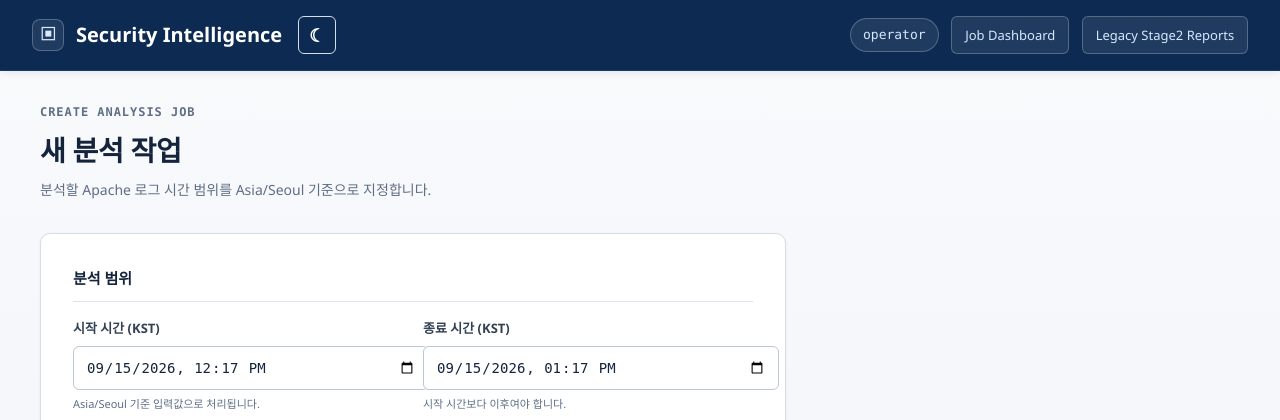
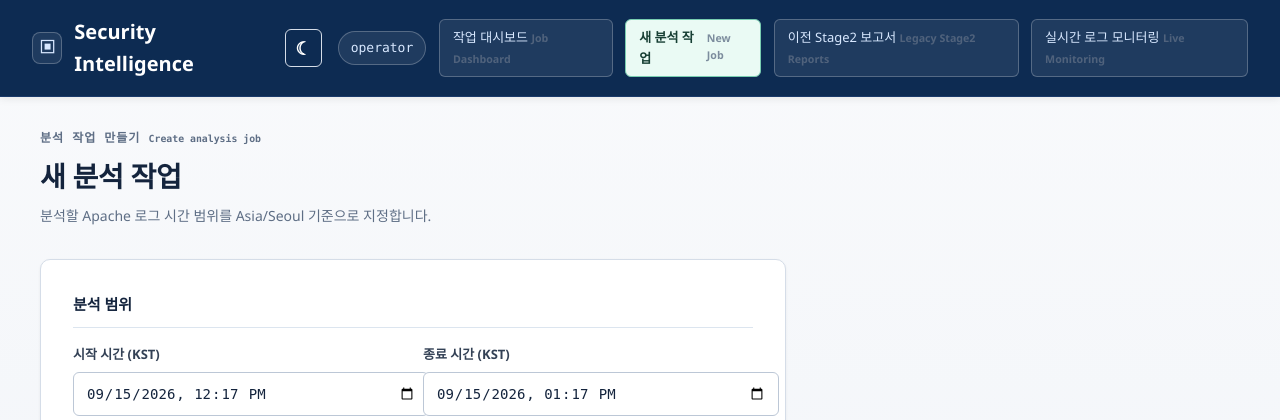
Before and after one commit to vachaf/project, a FastAPI app: page /new-job in a window 1280 px wide. Shown: the top 420 px of the page. Run offline with FastAPI, Linux system fonts and the light colour scheme.

Commit message:
ui: fix non-legacy web presentation regressions

```diff
--- a/web/static/job-ui-additions.css
+++ b/web/static/job-ui-additions.css
@@ -273,6 +273,7 @@ body.job-page .job-table th {
   display: inline-flex;
   width: fit-content;
   align-items: center;
+  gap: 0.35rem;
   margin-top: 0.35rem;
   padding: 0.18rem 0.5rem;
   border: 1px solid var(--job-border);
@@ -285,6 +286,27 @@ body.job-page .job-table th {
 .job-artifact-kind {
   color: var(--job-muted);
   background: rgba(255, 255, 255, 0.035);
+}
+
+.job-artifact-kind-primary {
+  color: var(--job-text-2);
+}
+
+.job-detail-header .job-status-badge {
+  display: inline-flex;
+  align-items: baseline;
+  gap: 0.38rem;
+}
+
+.job-detail-header .job-status-label {
+  font-family: "Segoe UI", "Noto Sans KR", -apple-system, BlinkMacSystemFont, sans-serif;
+  font-weight: 800;
+}
+
+.job-detail-header .job-status-code-inline {
+  font-size: 10px;
+  letter-spacing: 0.05em;
+  opacity: 0.82;
 }
 
 .job-artifact-open-link-primary {
--- a/web/static/live-monitoring.css
+++ b/web/static/live-monitoring.css
@@ -359,6 +359,7 @@ body.live-page {
 
 .live-page .live-table-wrap {
   max-width: 100%;
+  max-block-size: min(50vh, 32rem);
   overflow: auto;
   border: 1px solid var(--live-border);
   border-radius: 0.52rem;
@@ -380,6 +381,8 @@ body.live-page {
   border-bottom: 1px solid var(--live-border);
   text-align: left;
   vertical-align: top;
+  overflow: hidden;
+  text-overflow: ellipsis;
 }
 
 .live-page .live-log-table th {
--- a/web/templates/job_base.html
+++ b/web/templates/job_base.html
@@ -21,10 +21,10 @@
     <nav class="job-topnav" aria-label="analysis job navigation">
       <span class="job-operator-badge">operator</span>
       {% block job_topnav_items %}
-      <a href="/">Job Dashboard</a>
-      <a href="/new-job">New Job</a>
-      <a href="/reports">Legacy Stage2 Reports</a>
-      <a href="/live">Live Monitoring</a>
+      <a href="/">작업 대시보드 <span class="job-nav-secondary">Job Dashboard</span></a>
+      <a href="/new-job">새 분석 작업 <span class="job-nav-secondary">New Job</span></a>
+      <a href="/reports">이전 Stage2 보고서 <span class="job-nav-secondary">Legacy Stage2 Reports</span></a>
+      <a href="/live">실시간 로그 모니터링 <span class="job-nav-secondary">Live Monitoring</span></a>
       {% endblock %}
     </nav>
   </header>
--- a/web/templates/job_dashboard.html
+++ b/web/templates/job_dashboard.html
@@ -3,6 +3,7 @@
 {% block job_body_class %}job-dashboard-page{% endblock %}
 {% block job_topnav_items %}
       <span class="job-nav-current" aria-current="page">작업 대시보드 <span class="job-nav-secondary">Job Dashboard</span></span>
+      <a href="/new-job">새 분석 작업 <span class="job-nav-secondary">New Job</span></a>
       <a href="/reports">이전 Stage2 보고서 <span class="job-nav-secondary">Legacy Stage2 Reports</span></a>
       <a href="/live">실시간 로그 모니터링 <span class="job-nav-secondary">Live Monitoring</span></a>
 {% endblock %}
--- a/web/templates/new_job.html
+++ b/web/templates/new_job.html
@@ -1,13 +1,15 @@
 {% extends "job_base.html" %}
-{% block title %}New Analysis Job{% endblock %}
+{% block title %}새 분석 작업 · Security Intelligence{% endblock %}
 {% block job_topnav_items %}
-      <a href="/">Job Dashboard</a>
-      <a href="/reports">Legacy Stage2 Reports</a>
+      <a href="/">작업 대시보드 <span class="job-nav-secondary">Job Dashboard</span></a>
+      <span class="job-nav-current" aria-current="page">새 분석 작업 <span class="job-nav-secondary">New Job</span></span>
+      <a href="/reports">이전 Stage2 보고서 <span class="job-nav-secondary">Legacy Stage2 Reports</span></a>
+      <a href="/live">실시간 로그 모니터링 <span class="job-nav-secondary">Live Monitoring</span></a>
 {% endblock %}
 {% block content %}
 <div class="job-page-head">
             <div>
-                <div class="job-page-kicker">Create analysis job</div>
+                <div class="job-page-kicker">분석 작업 만들기 <span class="job-label-secondary">Create analysis job</span></div>
                 <h1 class="job-page-title">새 분석 작업</h1>
                 <p class="job-page-subtitle">분석할 Apache 로그 시간 범위를 Asia/Seoul 기준으로 지정합니다.</p>
             </div>
```
Also changed, not shown: tests/test_live_selected_logs_ux.py (+5 -0 lines), tests/test_web_job_detail_artifacts.py (+12 -0 lines), tests/test_web_legacy_navigation_labels.py (+20 -0 lines), web/templates/job_detail.html (+15 -14 lines), web/templates/live_dashboard.html (+4 -3 lines).
